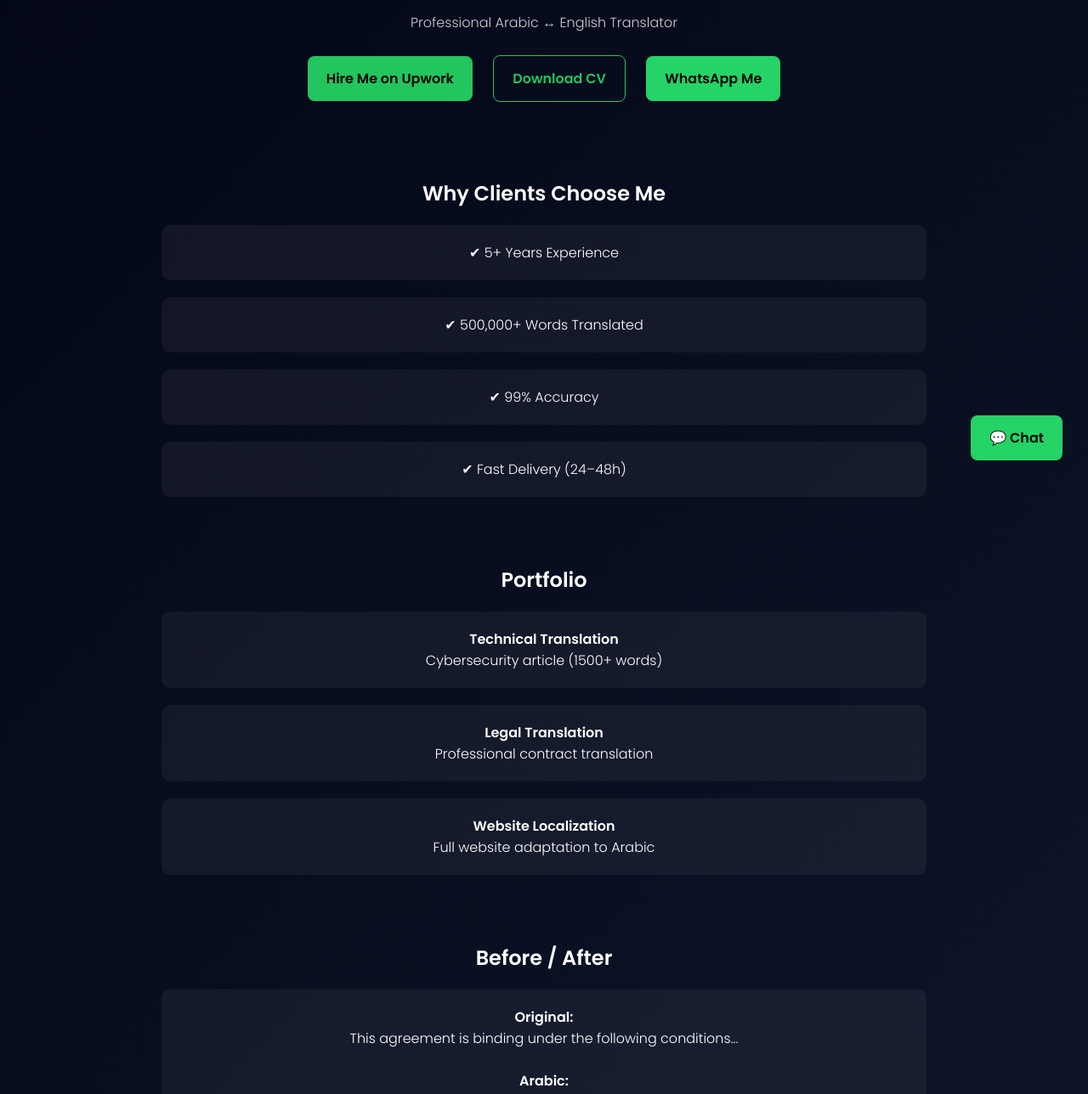
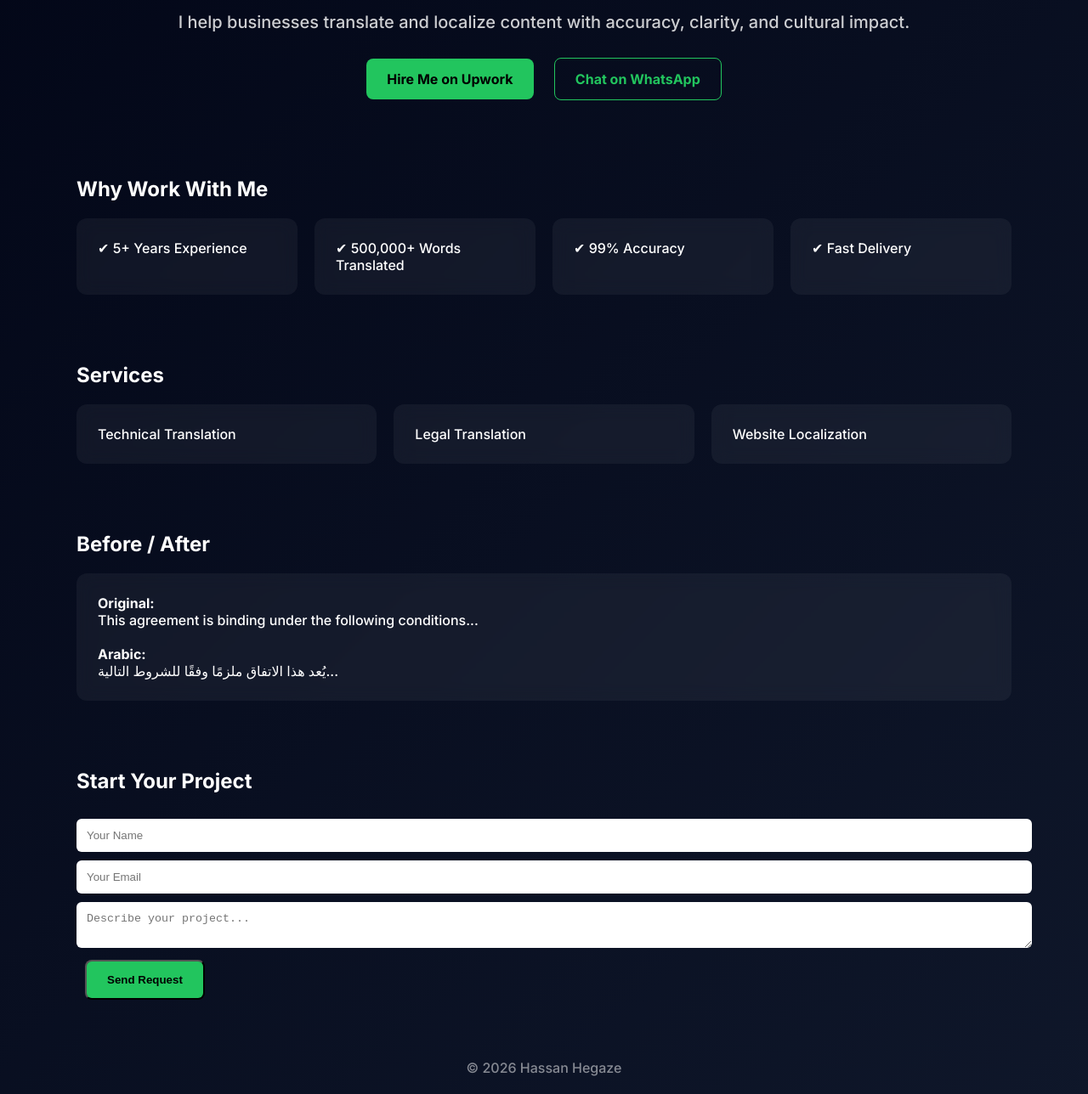
Before and after one commit to hassanhegaze89-max/hassanhegaze89-max.github.io, a plain HTML site: page index.html in a window 1280 px wide. Shown: the part 228-1516 px from the top of the page at 85% size. Drawn offline with Linux system fonts and the light colour scheme.

Commit message:
Update index.html for content and styling changes

```diff
--- a/index.html
+++ b/index.html
@@ -3,86 +3,94 @@
 <head>
 <meta charset="UTF-8">
 <meta name="viewport" content="width=device-width, initial-scale=1.0">
-<title>Hassan Hegaze | Translator</title>
+<title>Hassan Hegaze | Arabic Translator</title>
 
-<link href="https://fonts.googleapis.com/css2?family=Poppins:wght@300;600&display=swap" rel="stylesheet">
+<link href="https://fonts.googleapis.com/css2?family=Inter:wght@300;500;700&display=swap" rel="stylesheet">
 
 <style>
 body {
   margin: 0;
-  font-family: 'Poppins', sans-serif;
-  background: linear-gradient(135deg, #020617, #0f172a);
+  font-family: 'Inter', sans-serif;
+  background: linear-gradient(135deg,#020617,#0f172a);
   color: white;
 }
 
 .container {
-  max-width: 900px;
+  max-width: 1100px;
   margin: auto;
   padding: 60px 20px;
+}
+
+.hero {
   text-align: center;
 }
 
-h1 {
-  font-size: 42px;
+.hero h1 {
+  font-size: 48px;
 }
 
 .highlight {
   color: #22c55e;
 }
 
-p {
+.hero p {
+  font-size: 20px;
   opacity: 0.8;
 }
 
 .btn {
-  display: inline-block;
+  padding: 14px 24px;
   margin: 10px;
-  padding: 14px 22px;
   border-radius: 8px;
   text-decoration: none;
   font-weight: bold;
-  transition: 0.3s;
+  display: inline-block;
 }
 
-.btn-primary {
+.primary {
   background: #22c55e;
   color: black;
 }
 
-.btn-secondary {
+.secondary {
   border: 1px solid #22c55e;
   color: #22c55e;
-}
-
-.btn-whatsapp {
-  background: #25D366;
-  color: black;
-}
-
-.btn:hover {
-  transform: scale(1.05);
 }
 
 .section {
   margin-top: 80px;
 }
 
+.grid {
+  display: grid;
+  grid-template-columns: repeat(auto-fit,minmax(250px,1fr));
+  gap: 20px;
+}
+
 .card {
   background: rgba(255,255,255,0.05);
-  padding: 20px;
-  border-radius: 10px;
-  margin-top: 20px;
+  padding: 25px;
+  border-radius: 12px;
+  backdrop-filter: blur(10px);
+  transition: 0.3s;
 }
 
-.floating {
-  position: fixed;
-  bottom: 20px;
-  right: 20px;
+.card:hover {
+  transform: translateY(-5px);
+}
+
+input, textarea {
+  width: 100%;
+  padding: 12px;
+  margin-top: 10px;
+  border-radius: 6px;
+  border: none;
 }
 
 .footer {
-  margin-top: 80px;
-  opacity: 0.6;
+  text-align: center;
+  margin-top: 60px;
+  opacity: 0.5;
 }
 </style>
 </head>
@@ -91,40 +99,44 @@ p {
 
 <div class="container">
 
-<h1>
-I Turn Your Content Into <span class="highlight">Perfect Arabic</span> That Converts
-</h1>
+<!-- HERO -->
+<div class="hero">
+<h1>I Turn Your Content Into <span class="highlight">High-Converting Arabic</span></h1>
 
-<p>Professional Arabic ↔ English Translator</p>
+<p>I help businesses translate and localize content with accuracy, clarity, and cultural impact.</p>
 
-<!-- 🔥 UPDATED BUTTON -->
-<a class="btn btn-primary" href="https://www.upwork.com/freelancers/~01983fdfaca07da39c" target="_blank">
-Hire Me on Upwork
-</a>
+<a class="btn primary" href="https://www.upwork.com/freelancers/~01983fdfaca07da39c" target="_blank">Hire Me on Upwork</a>
 
-<a class="btn btn-secondary" href="cv.pdf" download>Download CV</a>
+<a class="btn secondary" href="https://wa.me/201113524233" target="_blank">Chat on WhatsApp</a>
+</div>
 
-<a class="btn btn-whatsapp" href="https://wa.me/201113524233" target="_blank">
-WhatsApp Me
-</a>
+<!-- FEATURES -->
+<div class="section">
+<h2>Why Work With Me</h2>
 
-<div class="section">
-<h2>Why Clients Choose Me</h2>
+<div class="grid">
 <div class="card">✔ 5+ Years Experience</div>
 <div class="card">✔ 500,000+ Words Translated</div>
 <div class="card">✔ 99% Accuracy</div>
-<div class="card">✔ Fast Delivery (24–48h)</div>
+<div class="card">✔ Fast Delivery</div>
+</div>
 </div>
 
+<!-- SERVICES -->
 <div class="section">
-<h2>Portfolio</h2>
-<div class="card"><b>Technical Translation</b><br>Cybersecurity article (1500+ words)</div>
-<div class="card"><b>Legal Translation</b><br>Professional contract translation</div>
-<div class="card"><b>Website Localization</b><br>Full website adaptation to Arabic</div>
+<h2>Services</h2>
+
+<div class="grid">
+<div class="card">Technical Translation</div>
+<div class="card">Legal Translation</div>
+<div class="card">Website Localization</div>
+</div>
 </div>
 
+<!-- SAMPLE -->
 <div class="section">
 <h2>Before / After</h2>
+
 <div class="card">
 <b>Original:</b><br>
 This agreement is binding under the following conditions...
@@ -134,14 +146,17 @@ This agreement is binding under the following conditions...
 </div>
 </div>
 
+<!-- FORM -->
 <div class="section">
-<h2>Contact</h2>
-<div class="card">
-📧 Hassanhegaze89@gmail.com<br><br>
-📱 01113524233<br>
-📱 01031246430<br><br>
-💼 Upwork: https://www.upwork.com/freelancers/~01983fdfaca07da39c
-</div>
+<h2>Start Your Project</h2>
+
+<form action="https://formspree.io/f/mayvlqzr" method="POST">
+<input type="text" name="name" placeholder="Your Name" required>
+<input type="email" name="email" placeholder="Your Email" required>
+<textarea name="message" placeholder="Describe your project..." required></textarea>
+<button class="btn primary" type="submit">Send Request</button>
+</form>
+
 </div>
 
 <div class="footer">
@@ -150,9 +165,5 @@ This agreement is binding under the following conditions...
 
 </div>
 
-<a class="btn btn-whatsapp floating" href="https://wa.me/201113524233" target="_blank">
-💬 Chat
-</a>
-
 </body>
 </html>
```
